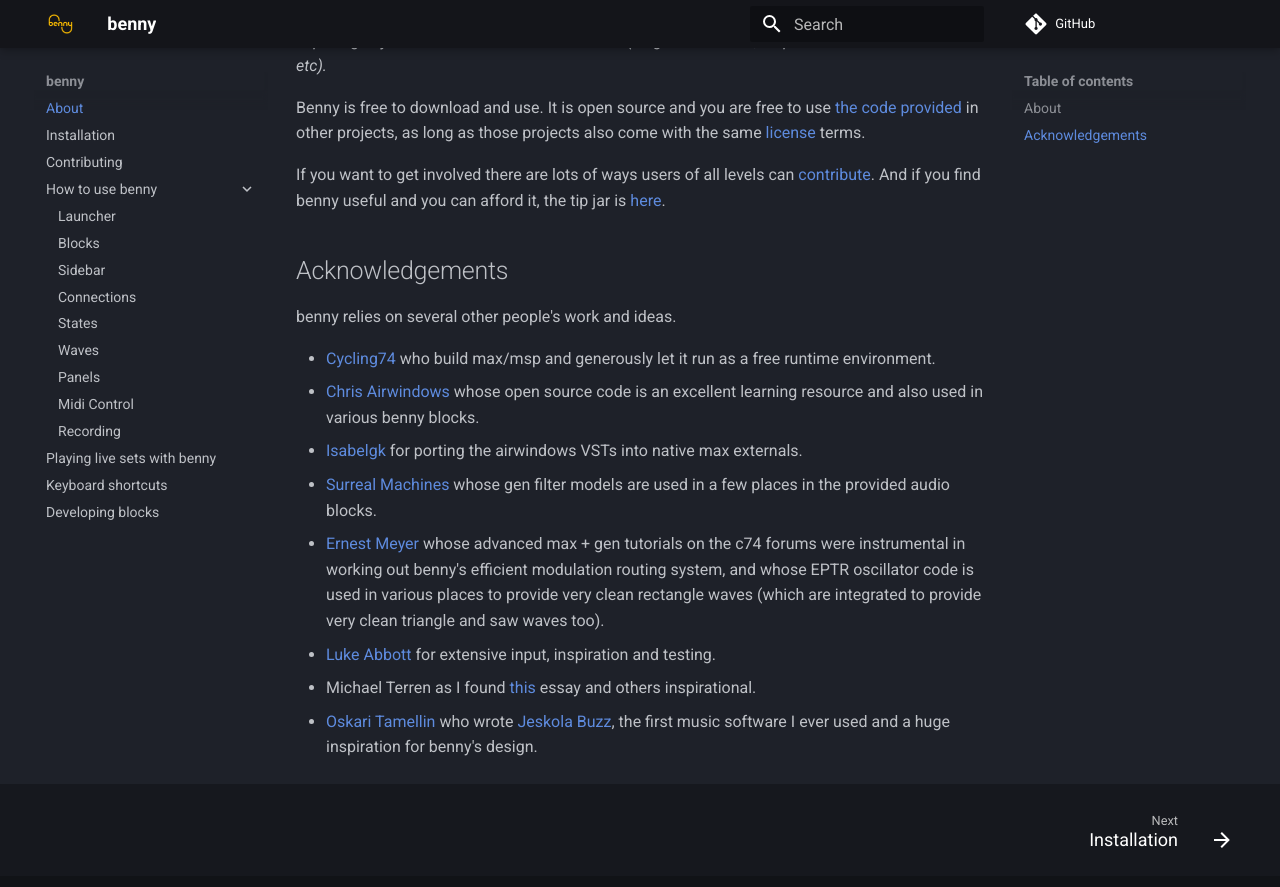
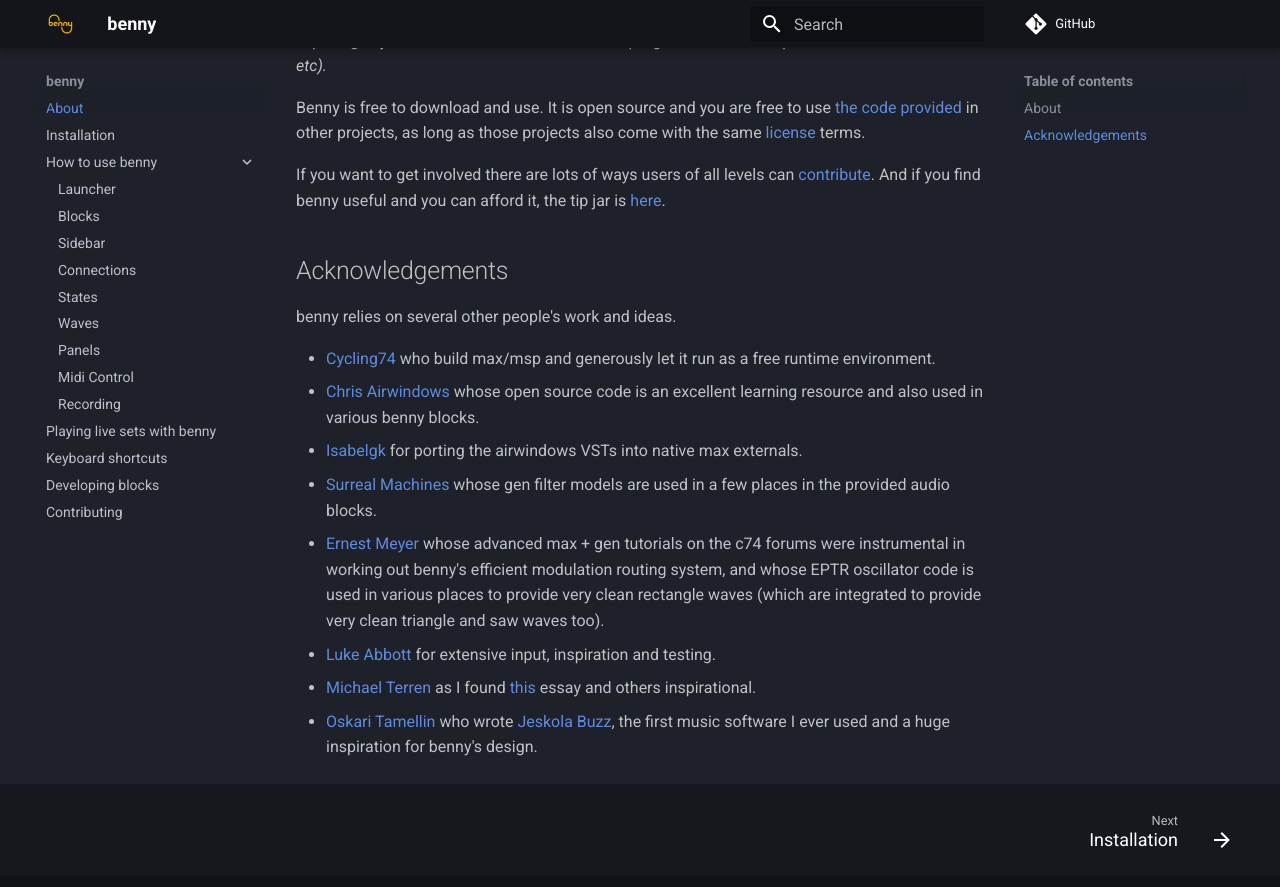
Before and after one commit to playbenny/benny_manual, an MkDocs documentation site: the page built from docs/index.md, in a window 1280 px wide and 900 px high, scrolled down 1145 px. Shown: the top 887 px of the window. Built offline with MkDocs 1.6.1 and Material for MkDocs 9.7.7, drawn with Linux system fonts in a browser that asks for light colours; comment, search, counter and statistics services are not loaded; some of the changed lines change nothing that is shown.

Commit message:
small changes

```diff
--- a/docs/index.md
+++ b/docs/index.md
@@ -34,5 +34,5 @@
 - [Surreal Machines](https://www.surrealmachines.com/) whose gen filter models are used in a few places in the provided audio blocks.
 - [Ernest Meyer](https://www.yofiel.com) whose advanced max + gen tutorials on the c74 forums were instrumental in working out benny's efficient modulation routing system, and whose EPTR oscillator code is used in various places to provide very clean rectangle waves (which are integrated to provide very clean triangle and saw waves too).
 - [Luke Abbott](https://en.wikipedia.org/wiki/Luke_Abbott) for extensive input, inspiration and testing.
-- Michael Terren as I found [this](https://disclaimer.org.au/contents/where-and-how-to-gather/the-hegemony-of-the-daw) essay and others inspirational.
+- [Michael Terren](https://buttondown.email/michaelterren) as I found [this](https://disclaimer.org.au/contents/where-and-how-to-gather/the-hegemony-of-the-daw) essay and others inspirational.
 - [Oskari Tamellin](http://jeskola.net/) who wrote [Jeskola Buzz](http://jeskola.net/buzz/), the first music software I ever used and a huge inspiration for benny's design.
--- a/mkdocs.yml
+++ b/mkdocs.yml
@@ -28,7 +28,6 @@
 nav:
   - About: index.md
   - Installation: installation.md
-  - Contributing: contributing.md
   - How to use benny:
     - Launcher : launcher.md
     - Blocks : blocks.md
@@ -42,3 +41,4 @@
   - Playing live sets with benny: live_sets.md
   - Keyboard shortcuts: keyboard_shortcuts.md
   - Developing blocks: developing.md
+  - Contributing: contributing.md
```
